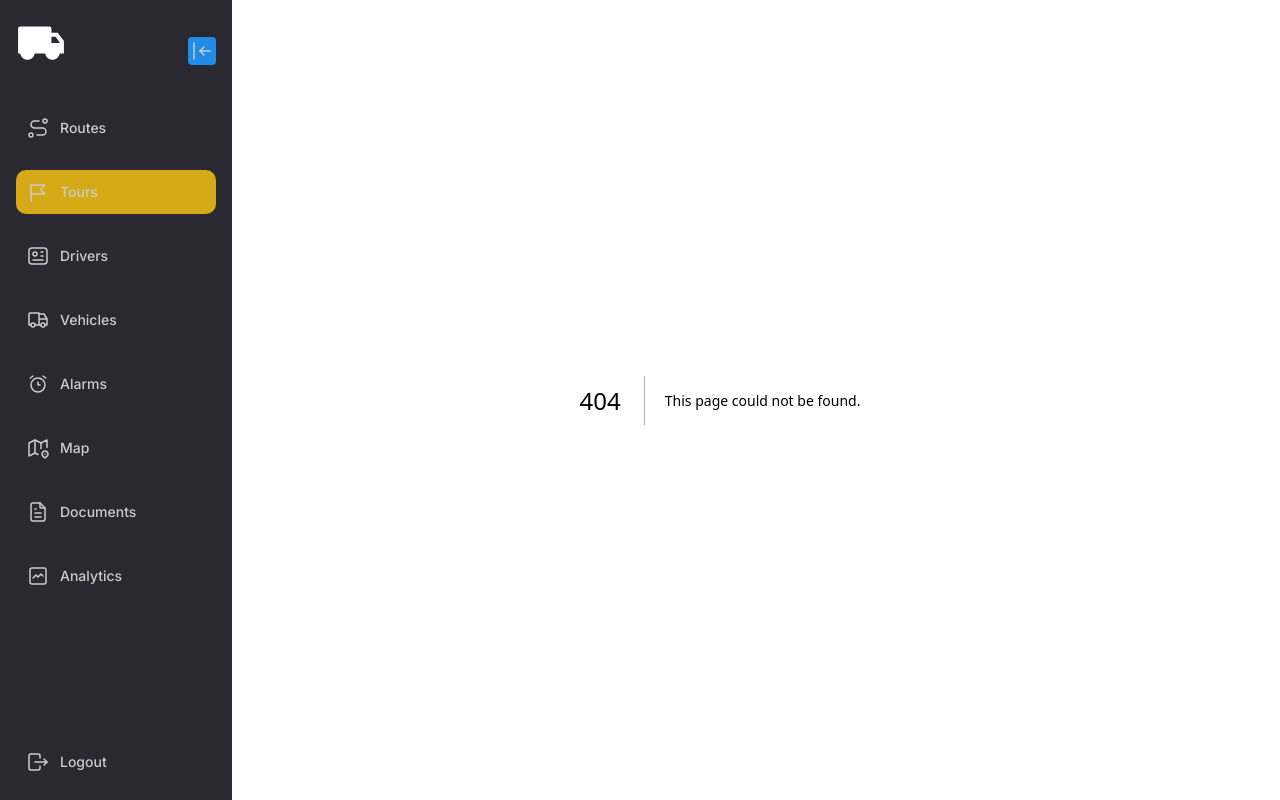
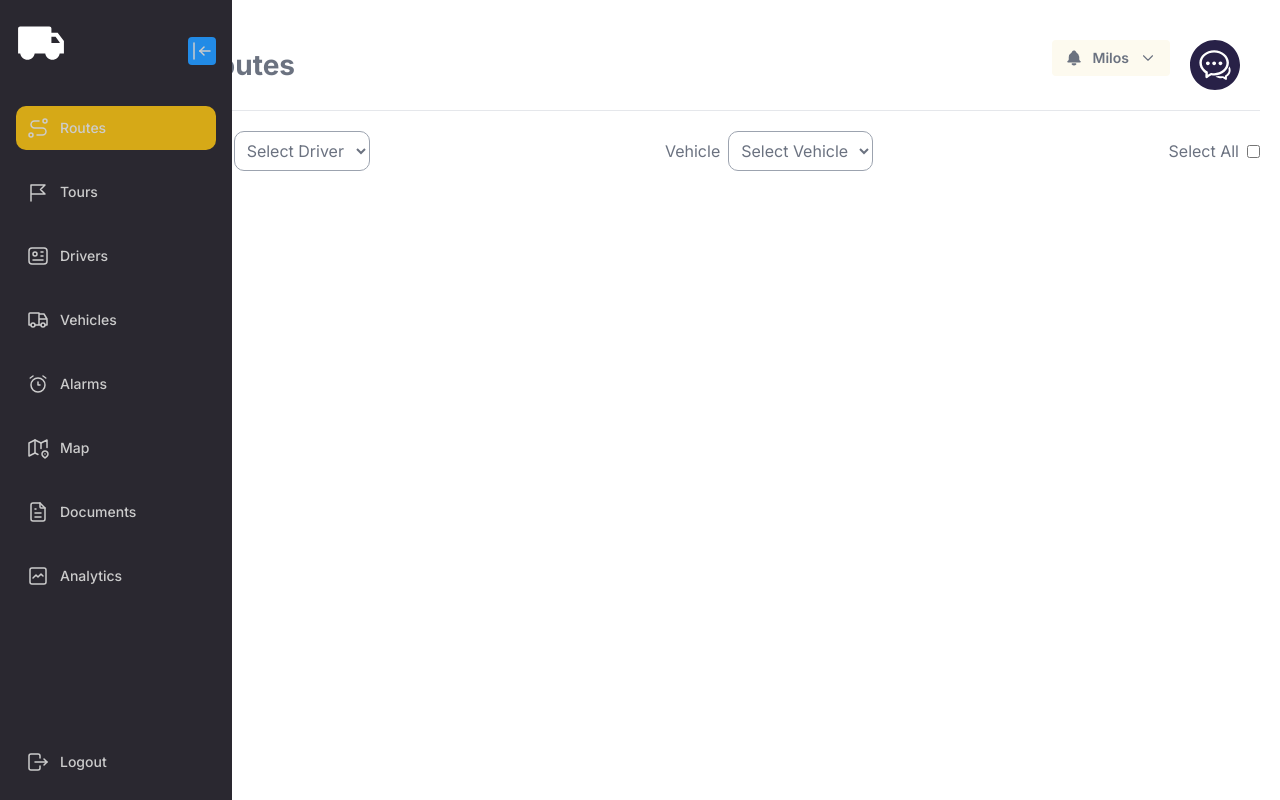
Before and after one commit to milanradosavac123/spedicija, a Next.js app: page /routes/new_route in a window 1280 px wide. Before the commit this address had no page. Built offline with nearby package versions, Linux system fonts and the light colour scheme.

Commit message:
started route creation page

```diff
--- /dev/null
+++ b/src/app/routes/new_route/page.tsx
@@ -0,0 +1,171 @@
+"use client";
+
+import Header from "@/components/Header";
+import SelectInputField from "@/components/SelectInputField";
+import StandardCheckBox from "@/components/StandardCheckBox";
+import TourInfoCard from "@/components/TourInfoCard";
+import { FormCheck } from "react-bootstrap";
+
+export default function NewRoutePage() {
+
+    const dummyTourData = [
+        {
+            tourName: "Berlin - Bonn",
+            tourDriver: "Milos",
+            tourVehicle: "Mercedes",
+            tourDispacherName: "Philipp",
+            dateCreated: new Date()
+        },
+        {
+            tourName: "Berlin - Bonn",
+            tourDriver: "Milos",
+            tourVehicle: "Mercedes",
+            tourDispacherName: "Philipp",
+            dateCreated: new Date()
+        },
+        {
+            tourName: "Berlin - Bonn",
+            tourDriver: "Milos",
+            tourVehicle: "Mercedes",
+            tourDispacherName: "Philipp",
+            dateCreated: new Date()
+        },
+        {
+            tourName: "Berlin - Bonn",
+            tourDriver: "Milos",
+            tourVehicle: "Mercedes",
+            tourDispacherName: "Philipp",
+            dateCreated: new Date()
+        },
+        {
+            tourName: "Berlin - Bonn",
+            tourDriver: "Milos",
+            tourVehicle: "Mercedes",
+            tourDispacherName: "Philipp",
+            dateCreated: new Date()
+        },
+        {
+            tourName: "Berlin - Bonn",
+            tourDriver: "Milos",
+            tourVehicle: "Mercedes",
+            tourDispacherName: "Philipp",
+            dateCreated: new Date()
+        },
+        {
+            tourName: "Berlin - Bonn",
+            tourDriver: "Milos",
+            tourVehicle: "Mercedes",
+            tourDispacherName: "Philipp",
+            dateCreated: new Date()
+        },
+        {
+            tourName: "Berlin - Bonn",
+            tourDriver: "Milos",
+            tourVehicle: "Mercedes",
+            tourDispacherName: "Philipp",
+            dateCreated: new Date()
+        },
+        {
+            tourName: "Berlin - Bonn",
+            tourDriver: "Milos",
+            tourVehicle: "Mercedes",
+            tourDispacherName: "Philipp",
+            dateCreated: new Date()
+        },
+        {
+            tourName: "Berlin - Bonn",
+            tourDriver: "Milos",
+            tourVehicle: "Mercedes",
+            tourDispacherName: "Philipp",
+            dateCreated: new Date()
+        },
+        {
+            tourName: "Berlin - Bonn",
+            tourDriver: "Milos",
+            tourVehicle: "Mercedes",
+            tourDispacherName: "Philipp",
+            dateCreated: new Date()
+        },
+        {
+            tourName: "Berlin - Bonn",
+            tourDriver: "Milos",
+            tourVehicle: "Mercedes",
+            tourDispacherName: "Philipp",
+            dateCreated: new Date()
+        },
+        {
+            tourName: "Berlin - Bonn",
+            tourDriver: "Milos",
+            tourVehicle: "Mercedes",
+            tourDispacherName: "Philipp",
+            dateCreated: new Date()
+        },
+        {
+            tourName: "Berlin - Bonn",
+            tourDriver: "Milos",
+            tourVehicle: "Mercedes",
+            tourDispacherName: "Philipp",
+            dateCreated: new Date()
+        },
+        {
+            tourName: "Berlin - Bonn",
+            tourDriver: "Milos",
+            tourVehicle: "Mercedes",
+            tourDispacherName: "Philipp",
+            dateCreated: new Date()
+        },
+        {
+            tourName: "Berlin - Bonn",
+            tourDriver: "Milos",
+            tourVehicle: "Mercedes",
+            tourDispacherName: "Philipp",
+            dateCreated: new Date()
+        },
+        {
+            tourName: "Berlin - Bonn",
+            tourDriver: "Milos",
+            tourVehicle: "Mercedes",
+            tourDispacherName: "Philipp",
+            dateCreated: new Date()
+        }
+    ]
+
+    return (
+        <div className="p-5">
+            <Header headerContent="Routes" shouldShowSearchField={false} />
+            <hr />
+            <div className="flex flex-row justify-between py-5">
+                <SelectInputField name="driver" label="Driver" placeholder="Select Driver" onChange={(e) => {
+
+                }}>
+
+                    <option value={0}>Milos</option>
+                    <option value={1}>Mileta</option>
+                </SelectInputField>
+                <SelectInputField name="vehicle" label="Vehicle" placeholder="Select Vehicle" onChange={(e) => {
+
+                }}>
+
+                    <option value={0}>Man</option>
+                    <option value={1}>Mercedes</option>
+                </SelectInputField>
+
+                <StandardCheckBox
+                    name="select-all"
+                    label="Select All"
+                />
+            </div>
+            {/* <div className="grid grid-cols-5 gap-[10pt]">
+                {dummyTourData.map((tourInfo, i) => (
+                    <TourInfoCard
+                        key={i}
+                        {...tourInfo}
+                        onSelectionChanged={(newValue) => {
+
+                        }}
+                    />
+                ))}
+            </div> */}
+        </div>
+    );
+}
--- a/src/app/routes/page.tsx
+++ b/src/app/routes/page.tsx
@@ -10,7 +10,7 @@ export default function RoutesPage() {
             <hr />
             <div className="flex flex-row justify-between py-5">
                 <StandardSegmentedControl />
-                <StandardLinkButton text="New Route" href="" />
+                <StandardLinkButton text="New Route" href="/routes/new_route " />
             </div>
             <RouteDataTable />
         </div>
--- a/src/components/Header.tsx
+++ b/src/components/Header.tsx
@@ -1,7 +1,7 @@
 "use client";
 
 import { AccountDropdown } from "./AccountDropdown";
-import { SearchField } from "./SearchField";
+import { HeaderSearchField } from "./HeaderSearchField";
 import chat from "#/public/chat.svg";
 import Image from "next/image";
 import { useEffect, useRef, useState } from "react";
@@ -68,7 +68,7 @@ export default function Header({ headerContent, editable = false, shouldShowSear
                     />
                 }
             </EditControl>
-            {shouldShowSearchField && <SearchField />}
+            {shouldShowSearchField && <HeaderSearchField />}
             <div className="flex flex-row">
                 <AccountDropdown userName="Milos" />
                 <Image
--- a/src/components/SearchField.tsx
+++ b/src/components/HeaderSearchField.tsx
@@ -1,7 +1,7 @@
 import { TextInput, TextInputProps, ActionIcon, rem } from '@mantine/core';
 import { IconMenu2, IconSearch } from '@tabler/icons-react';
 
-export function SearchField(props: TextInputProps) {
+export function HeaderSearchField(props: TextInputProps) {
 
     return (
         <TextInput
@@ -12,10 +12,10 @@ export function SearchField(props: TextInputProps) {
             rightSectionWidth={64}
             rightSection={
                 <>
-                    <ActionIcon size={32} radius="xl" color={"white"} variant="filled">
+                    <ActionIcon size={32} radius="xl" variant="filled">
                         <IconSearch style={{ width: rem(18), height: rem(18), color: "black" }} stroke={1.5} />
                     </ActionIcon>
-                    <ActionIcon size={32} radius="xl" color={"white"} variant="filled">
+                    <ActionIcon size={32} radius="xl" variant="filled">
                         <IconMenu2 style={{ width: rem(18), height: rem(18), color: "black" }} stroke={1.5} />
                     </ActionIcon>
                 </>
--- /dev/null
+++ b/src/components/SelectInputField.tsx
@@ -0,0 +1,35 @@
+"use client";
+
+import { ChangeEvent, ReactNode, useState } from "react";
+import { Form } from "react-bootstrap";
+
+interface SelectInputFieldProps {
+    name: string,
+    label?: string,
+    placeholder: string,
+    onChange?: (e: ChangeEvent<HTMLSelectElement>) => void,
+    children: ReactNode[],
+    [x: string]: any,
+}
+
+export default function SelectInputField({ name, label, placeholder, children, onChange, ...props }: SelectInputFieldProps) {
+
+    const [isOptionSelected, setIsOptionSelected] = useState(false)
+
+    return (
+        <Form.Group className="flex flex-row items-center text-gray-500 font-[16px]" controlId={name + "-input"}>
+            {label && <Form.Label className="pr-2" >{label}</Form.Label>}
+            <Form.Select
+                className="p-2 min-w-[10vw] bg-white border border-solid border-1 border-gray-400 rounded-[10px]"
+                {...props}
+                onChange={onChange}
+                onClick={() => {
+
+                }}
+            >
+                <option disabled={isOptionSelected}>{placeholder}</option>
+                {children}
+            </Form.Select>
+        </Form.Group>
+    );
+}
--- /dev/null
+++ b/src/components/StandardCheckBox.tsx
@@ -0,0 +1,18 @@
+import { FormCheck } from "react-bootstrap";
+
+interface StandardCheckBoxProps {
+    name: string,
+    label: string
+}
+
+export default function StandardCheckBox({ name, label }: StandardCheckBoxProps) {
+    return (
+        <FormCheck
+            className={`text-gray-500 flex flex-row-reverse items-center ${label ? "gap-2" : ""}`}
+            name={name}
+            label={label}
+            type="checkbox"
+            reverse={true}
+        />
+    );
+}
--- a/src/components/StandardNavBar.tsx
+++ b/src/components/StandardNavBar.tsx
@@ -18,6 +18,7 @@ import {
 import Link from 'next/link';
 import IconTruckFilled from "#/public/ri_truck-fill.svg";
 import Image from 'next/image';
+import { usePathname } from 'next/navigation';
 
 const data = [
   { link: '/routes', label: 'Routes', icon: IconRoute },
@@ -37,7 +38,12 @@ interface StandardNavBarProps {
 }
 
 export function StandardNavBar({ className, isNavbarCollapsed = false, onNavbarCollapseToggle }: StandardNavBarProps) {
-  const [active, setActive] = useState('Tours');
+
+  const route = usePathname();
+
+  const routeText = route.substring(1, route.indexOf("/", 1));
+
+  const [active, setActive] = useState(`${routeText[0].toUpperCase()}${routeText.substring(1)}`);
 
   const links = data.map((item) => (
     <Link
--- /dev/null
+++ b/src/components/TourInfoCard.tsx
@@ -0,0 +1,36 @@
+"use client";
+
+import { Card } from "react-bootstrap";
+import StandardCheckBox from "./StandardCheckBox";
+
+interface TourInfoCardProps {
+    tourName: string,
+    tourDriver: string,
+    tourVehicle: string,
+    tourDispacherName: string,
+    dateCreated: Date,
+    onSelectionChanged: (newValue: boolean) => void;
+}
+
+export default function TourInfoCard({ tourName, tourDriver, tourVehicle, tourDispacherName, dateCreated }: TourInfoCardProps) {
+    return (
+        <Card className="bg-[#F7F5FA] text-gray-500 drop-shadow-md p-2">
+            <Card.Header className="flex flex-col">
+                <div className="flex flex-row justify-between" >
+                    <Card.Subtitle></Card.Subtitle>
+                    <StandardCheckBox
+                        name="select-item"
+                        label=""
+                    />
+                </div>
+                <Card.Title className="text-gray-700">{tourName}</Card.Title>
+            </Card.Header>
+            <Card.Body>
+
+            </Card.Body>
+            <Card.Footer>
+
+            </Card.Footer>
+        </Card>
+    );
+}
```
